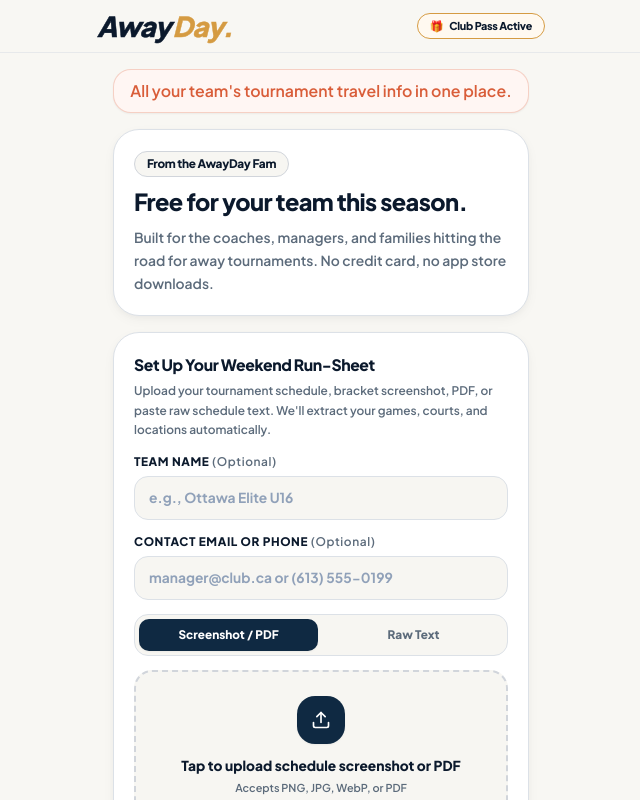
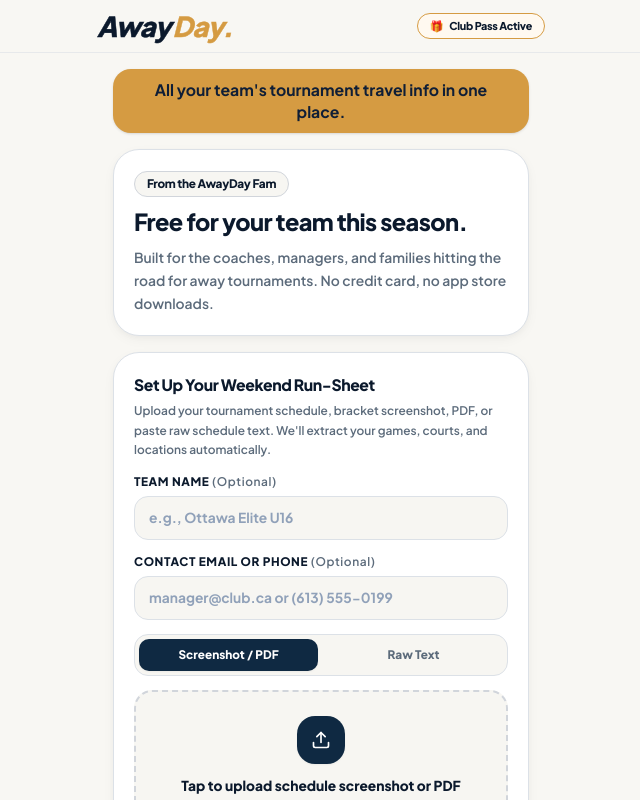
Before and after one commit to glennbakie/awayday, a Next.js app: page /claim in a window 1280 px wide. Shown: the top 800 px of the page, without its empty margins (319-959 px from the left). Built offline with nearby package versions, Linux system fonts and the light colour scheme.

Commit message:
ui: match hero tagline pill to AwayDay logo color with deep navy text

```diff
--- a/src/app/claim/page.tsx
+++ b/src/app/claim/page.tsx
@@ -523,8 +523,8 @@ function ClaimPageContent() {
       </header>
 
       <main className="max-w-md mx-auto px-4 pt-4 space-y-4">
-        <div className="mx-auto max-w-md rounded-2xl border border-[#D95D39]/25 bg-[#FFF6F3] px-4 py-2.5 text-center shadow-xs">
-          <p className="text-sm sm:text-base font-semibold leading-snug text-[#D95D39]">
+        <div className="mx-auto max-w-md rounded-2xl bg-[#D59B42] px-4 py-2.5 text-center shadow-sm">
+          <p className="text-sm sm:text-base font-bold leading-snug text-[#0F1E36]">
             All your team&apos;s tournament travel info in one place.
           </p>
         </div>
```
